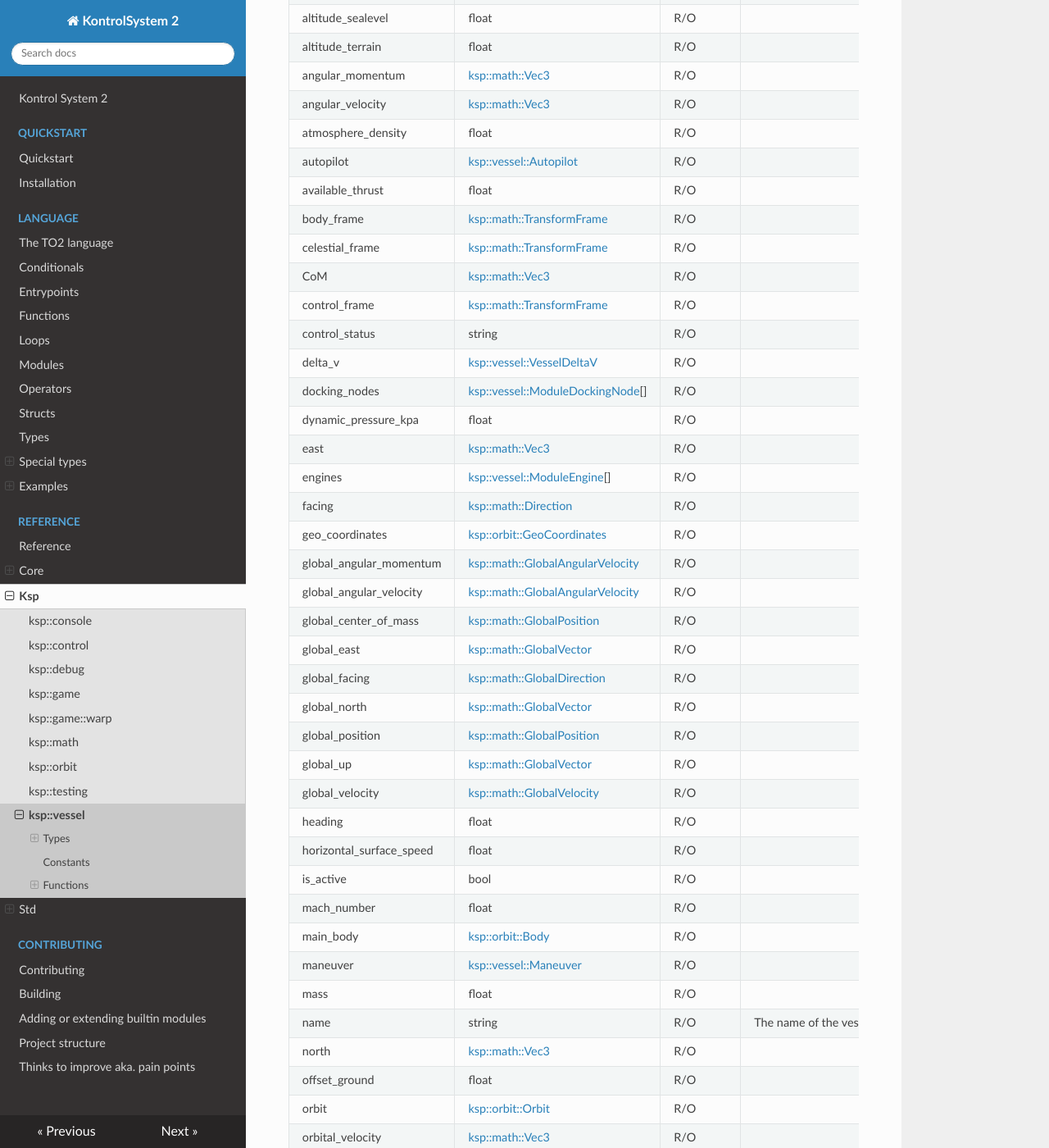
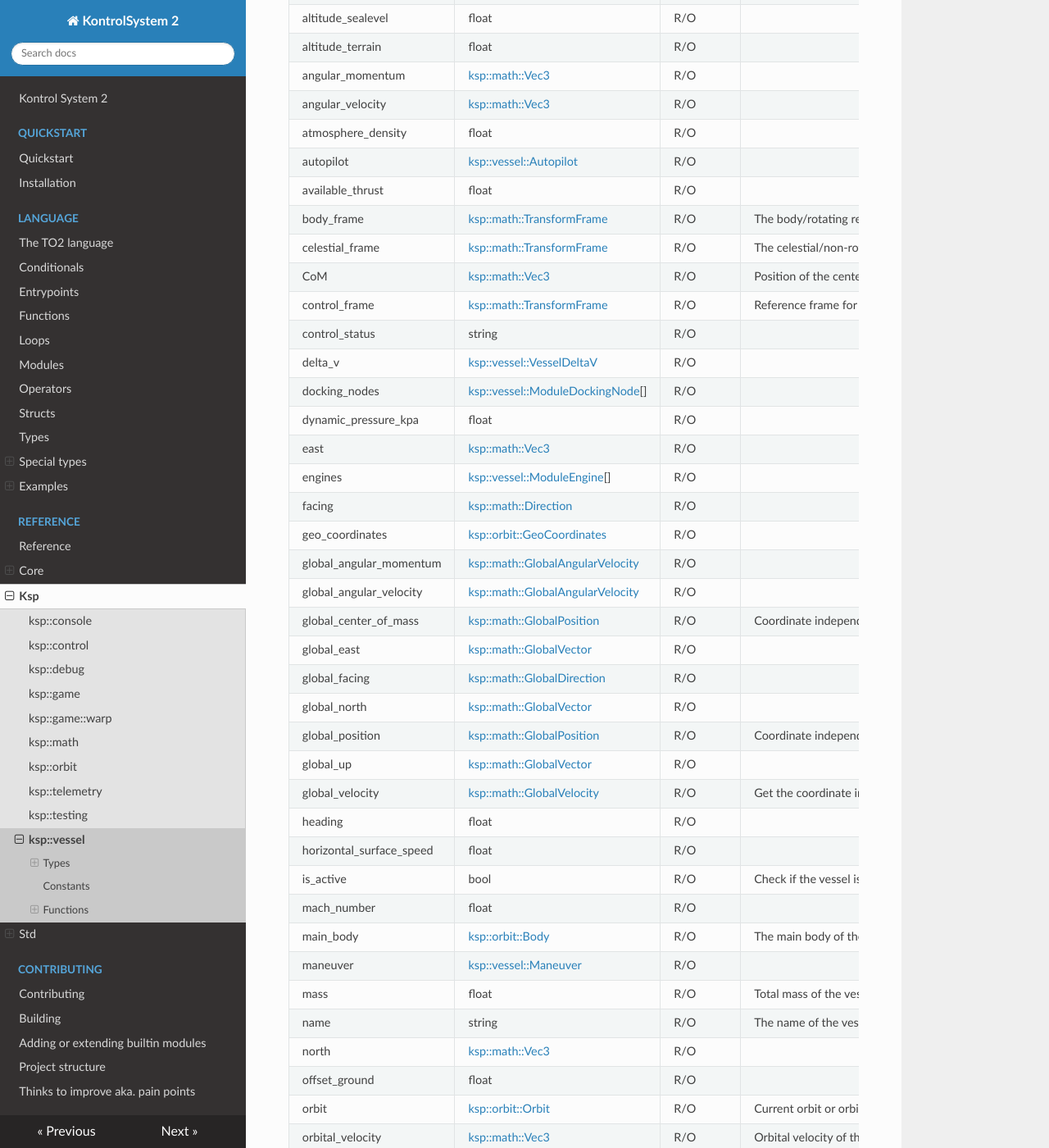
Before and after one commit to untoldwind/KontrolSystem2, an MkDocs documentation site: the page built from docs/reference/ksp/vessel.md, in a window 1280 px wide and 1400 px high, scrolled down 11363 px. Shown: the whole window at 82% size. Built offline with MkDocs 1.6.1, drawn with Linux system fonts in a browser that asks for light colours; nearby versions of some CDN libraries; some of the changed text lies outside the part shown.

```diff
--- a/docs/reference/ksp/vessel.md
+++ b/docs/reference/ksp/vessel.md
@@ -546,10 +546,10 @@ angular_velocity | [ksp::math::Vec3](/reference/ksp/math.md#vec3) | R/O |
 atmosphere_density | float | R/O |
 autopilot | [ksp::vessel::Autopilot](/reference/ksp/vessel.md#autopilot) | R/O |
 available_thrust | float | R/O |
-body_frame | [ksp::math::TransformFrame](/reference/ksp/math.md#transformframe) | R/O |
-celestial_frame | [ksp::math::TransformFrame](/reference/ksp/math.md#transformframe) | R/O |
-CoM | [ksp::math::Vec3](/reference/ksp/math.md#vec3) | R/O |
-control_frame | [ksp::math::TransformFrame](/reference/ksp/math.md#transformframe) | R/O |
+body_frame | [ksp::math::TransformFrame](/reference/ksp/math.md#transformframe) | R/O | The body/rotating reference frame of the vessel.
+celestial_frame | [ksp::math::TransformFrame](/reference/ksp/math.md#transformframe) | R/O | The celestial/non-rotating reference frame of the vessel.
+CoM | [ksp::math::Vec3](/reference/ksp/math.md#vec3) | R/O | Position of the center of mass of the vessel.
+control_frame | [ksp::math::TransformFrame](/reference/ksp/math.md#transformframe) | R/O | Reference frame for the current control position.
 control_status | string | R/O |
 delta_v | [ksp::vessel::VesselDeltaV](/reference/ksp/vessel.md#vesseldeltav) | R/O |
 docking_nodes | [ksp::vessel::ModuleDockingNode](/reference/ksp/vessel.md#moduledockingnode)[] | R/O |
@@ -560,25 +560,25 @@ facing | [ksp::math::Direction](/reference/ksp/math.md#direction) | R/O |
 geo_coordinates | [ksp::orbit::GeoCoordinates](/reference/ksp/orbit.md#geocoordinates) | R/O |
 global_angular_momentum | [ksp::math::GlobalAngularVelocity](/reference/ksp/math.md#globalangularvelocity) | R/O |
 global_angular_velocity | [ksp::math::GlobalAngularVelocity](/reference/ksp/math.md#globalangularvelocity) | R/O |
-global_center_of_mass | [ksp::math::GlobalPosition](/reference/ksp/math.md#globalposition) | R/O |
+global_center_of_mass | [ksp::math::GlobalPosition](/reference/ksp/math.md#globalposition) | R/O | Coordinate independent position of the center of mass.
 global_east | [ksp::math::GlobalVector](/reference/ksp/math.md#globalvector) | R/O |
 global_facing | [ksp::math::GlobalDirection](/reference/ksp/math.md#globaldirection) | R/O |
 global_north | [ksp::math::GlobalVector](/reference/ksp/math.md#globalvector) | R/O |
-global_position | [ksp::math::GlobalPosition](/reference/ksp/math.md#globalposition) | R/O |
+global_position | [ksp::math::GlobalPosition](/reference/ksp/math.md#globalposition) | R/O | Coordinate independent position of the vessel.
 global_up | [ksp::math::GlobalVector](/reference/ksp/math.md#globalvector) | R/O |
-global_velocity | [ksp::math::GlobalVelocity](/reference/ksp/math.md#globalvelocity) | R/O |
+global_velocity | [ksp::math::GlobalVelocity](/reference/ksp/math.md#globalvelocity) | R/O | Get the coordinate independent velocity of the vessel.
 heading | float | R/O |
 horizontal_surface_speed | float | R/O |
-is_active | bool | R/O |
+is_active | bool | R/O | Check if the vessel is currently active.
 mach_number | float | R/O |
-main_body | [ksp::orbit::Body](/reference/ksp/orbit.md#body) | R/O |
+main_body | [ksp::orbit::Body](/reference/ksp/orbit.md#body) | R/O | The main body of the current SOI the vessel is in.
 maneuver | [ksp::vessel::Maneuver](/reference/ksp/vessel.md#maneuver) | R/O |
-mass | float | R/O |
+mass | float | R/O | Total mass of the vessel.
 name | string | R/O | The name of the vessel.
 north | [ksp::math::Vec3](/reference/ksp/math.md#vec3) | R/O |
 offset_ground | float | R/O |
-orbit | [ksp::orbit::Orbit](/reference/ksp/orbit.md#orbit) | R/O |
-orbital_velocity | [ksp::math::Vec3](/reference/ksp/math.md#vec3) | R/O |
+orbit | [ksp::orbit::Orbit](/reference/ksp/orbit.md#orbit) | R/O | Current orbit or orbit patch of the vessel.
+orbital_velocity | [ksp::math::Vec3](/reference/ksp/math.md#vec3) | R/O | Orbital velocity of the vessel relative to the main body.
 parts | [ksp::vessel::Part](/reference/ksp/vessel.md#part)[] | R/O |
 pitch_horizon_relative | float | R/O |
 pitch_yaw_roll | [ksp::math::Vec3](/reference/ksp/math.md#vec3) | R/O |
@@ -588,7 +588,7 @@ solar_panels | [ksp::vessel::ModuleSolarPanel](/reference/ksp/vessel.md#moduleso
 sound_speed | float | R/O |
 staging | [ksp::vessel::Staging](/reference/ksp/vessel.md#staging) | R/O |
 static_pressure_kpa | float | R/O |
-surface_velocity | [ksp::math::Vec3](/reference/ksp/math.md#vec3) | R/O |
+surface_velocity | [ksp::math::Vec3](/reference/ksp/math.md#vec3) | R/O | Surface velocity of the vessel relative to the main body.
 target | Option&lt;[ksp::vessel::Targetable](/reference/ksp/vessel.md#targetable)> | R/W |
 up | [ksp::math::Vec3](/reference/ksp/math.md#vec3) | R/O |
 vertical_speed | float | R/O |
```
Also changed, not shown: docs/interact/telemetry.md (added, +131 -0 lines), docs/reference/ksp/orbit.md (+12 -1 lines), docs/reference/ksp/telemetry.md (added, +83 -0 lines), docs/interact/telemetry.png (added), 2 other files.
